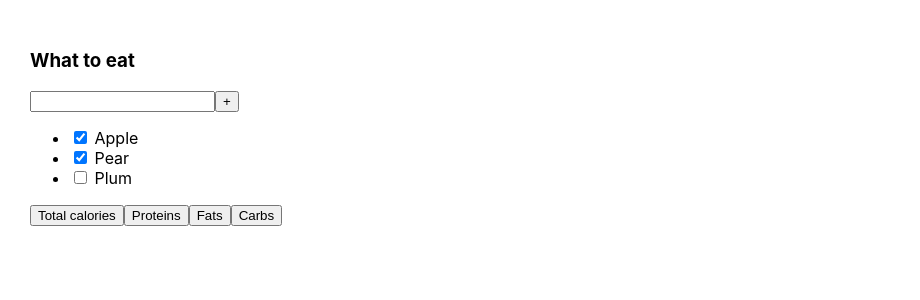
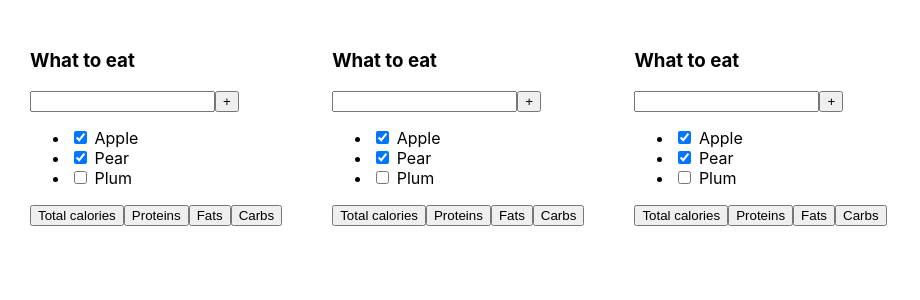
Before and after one commit to AliakseiKrasko/meal_planer, a React (Vite) app: page / in a window 1280 px wide. Shown: the top 300 px of the page, without its empty margins (0-920 px from the left). Built offline with nearby package versions, Linux system fonts and the light colour scheme.

Commit message:
added component PlannerItem

```diff
--- a/src/App.tsx
+++ b/src/App.tsx
@@ -1,34 +1,13 @@
 import './App.css'
+import {PlannerItem} from './PlannerItem.tsx';
 
-function App() {
+
+export const App = () => {
     return (
         <div className="app">
-            <div>
-                <h3>What to eat</h3>
-                <div>
-                    <input/>
-                    <button>+</button>
-                </div>
-                <ul>
-                    <li>
-                        <input type="checkbox" checked={true}/> <span>Apple</span>
-                    </li>
-                    <li>
-                        <input type="checkbox" checked={true}/> <span>Pear</span>
-                    </li>
-                    <li>
-                        <input type="checkbox" checked={false}/> <span>Plum</span>
-                    </li>
-                </ul>
-                <div>
-                    <button>Total calories</button>
-                    <button>Proteins</button>
-                    <button>Fats</button>
-                    <button>Carbs</button>
-                </div>
-            </div>
+            <PlannerItem title='What to eat' />
+            <PlannerItem title='What to eat' />
+            <PlannerItem title='What to eat' />
         </div>
     )
 }
-
-export default App
--- /dev/null
+++ b/src/PlannerItem.tsx
@@ -0,0 +1,35 @@
+
+type PropsType = {
+    title: string
+}
+
+export const PlannerItem = (props: PropsType) => {
+    const {title} = props
+
+    return (
+        <div>
+            <h3>{title}</h3>
+            <div>
+                <input/>
+                <button>+</button>
+            </div>
+            <ul>
+                <li>
+                    <input type="checkbox" checked={true}/> <span>Apple</span>
+                </li>
+                <li>
+                    <input type="checkbox" checked={true}/> <span>Pear</span>
+                </li>
+                <li>
+                    <input type="checkbox" checked={false}/> <span>Plum</span>
+                </li>
+            </ul>
+            <div>
+                <button>Total calories</button>
+                <button>Proteins</button>
+                <button>Fats</button>
+                <button>Carbs</button>
+            </div>
+        </div>
+    );
+};
--- a/src/main.tsx
+++ b/src/main.tsx
@@ -1,5 +1,5 @@
 import { createRoot } from 'react-dom/client'
 import './index.css'
-import App from './App'
+import { App } from './App'
 
 createRoot(document.getElementById('root')!).render(<App />)
```
